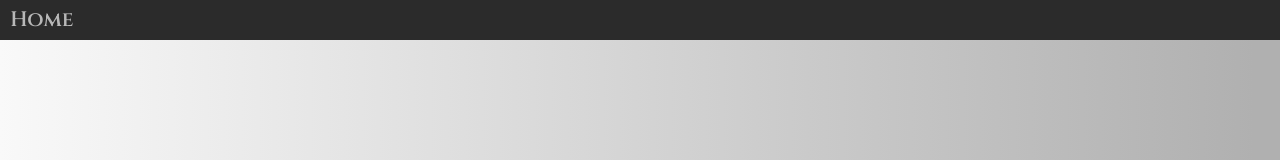
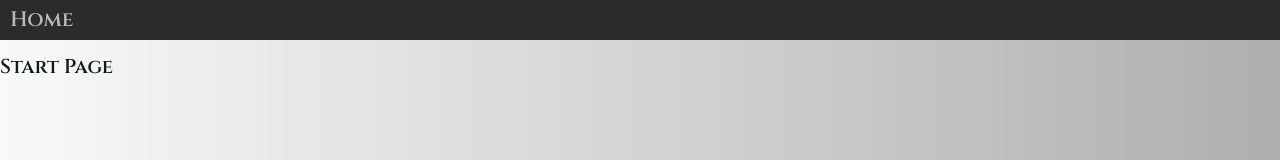
Before and after one commit to rhkearns/quiz2, a React (Create React App) app: page /gameofthrones in a window 1280 px wide. Shown: the top 160 px of the page. Built offline with nearby package versions, Linux system fonts and the light colour scheme.

Commit message:
add start page route

```diff
--- a/src/App.js
+++ b/src/App.js
@@ -2,6 +2,7 @@ import { Routes, Route } from 'react-router-dom';
 import './App.css';
 import NavBar from './components/nav/NavBar';
 import Home from './pages/home/Home';
+import StartPage from './pages/StartPage/StartPage';
 
 const App = () => {
 	return (
@@ -9,7 +10,7 @@ const App = () => {
 			<NavBar />
 			<Routes>
 				<Route path="/" element={<Home />} />
-				<Route path='/:catPath' />
+				<Route path="/:catPath" element={<StartPage />} />
 			</Routes>
 		</div>
 	);
```
